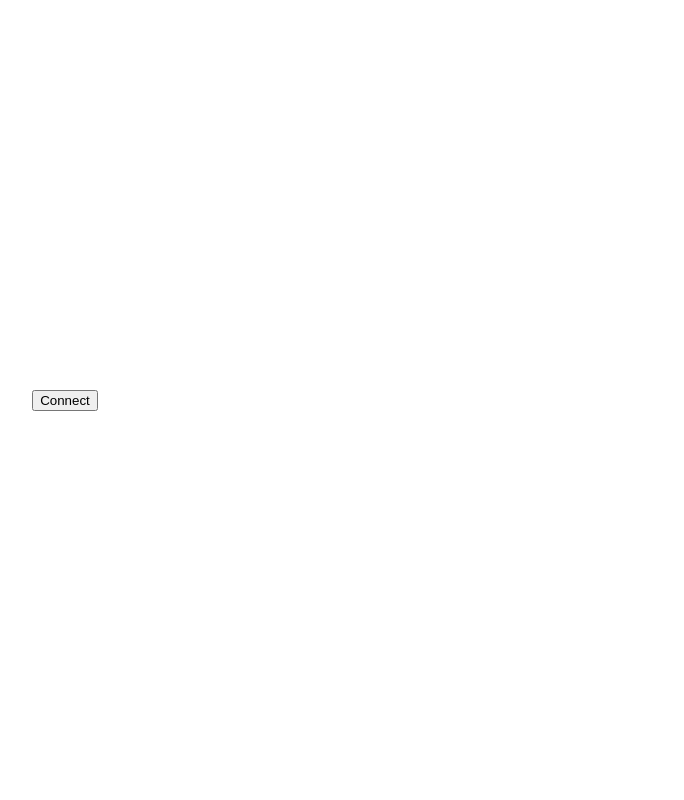
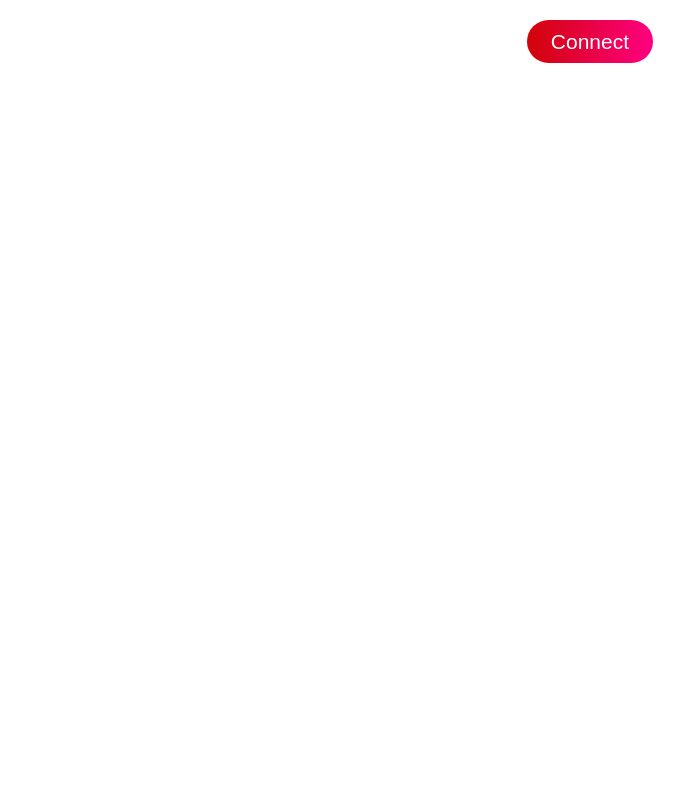
Before and after one commit to BramMathijssen/address-book, a Next.js app in the folder EthGame/ethgame-frontend/: page / in a window 1280 px wide. Shown: the top 800 px of the page, without its empty margins (575-1259 px from the left). Built offline with nearby package versions, Linux system fonts and the light colour scheme.

Commit message:
added ui-context where the gamedetails refresh after an successful deposit without having to refresh the page by hand

```diff
--- a/EthGame/ethgame-frontend/components/ConnectWallet.js
+++ b/EthGame/ethgame-frontend/components/ConnectWallet.js
@@ -3,16 +3,27 @@ import { ethers } from "ethers";
 import { contractAddresses, abi } from "../constants";
 import EthersContext from "../context/ethers-context";
 
+import styles from "./ConnectWallet.module.scss";
+
 const ConnectWallet = () => {
-
   const ethersCtx = useContext(EthersContext);
 
   return (
-    <div>
+    <div className={styles.container}>
       {ethersCtx.userAddress ? (
-        <button className="connect-button connected" onClick={() => ethersCtx.onConnect()}>Connected</button>
+        <button
+          className={`${styles.button} ${styles.connected}`}
+          onClick={() => ethersCtx.onConnect()}
+        >
+          Connected
+        </button>
       ) : (
-        <button className="connect-button unconnected" onClick={() => ethersCtx.onConnect()}>Connect</button>
+        <button
+          className={`${styles.button} ${styles.unconnected}`}
+          onClick={() => ethersCtx.onConnect()}
+        >
+          Connect
+        </button>
       )}
     </div>
   );
--- /dev/null
+++ b/EthGame/ethgame-frontend/components/ConnectWallet.module.scss
@@ -0,0 +1,25 @@
+.container {
+  display: flex;
+  justify-content: flex-end;
+  margin: 20px;
+
+  .button {
+    padding: 0.6rem 1.5rem 0.6rem 1.5rem;
+    border: none;
+    background: linear-gradient(
+      90deg,
+      rgba(2, 0, 36, 1) 0%,
+      rgba(209, 4, 7, 1) 0%,
+      rgba(255, 0, 129, 1) 100%
+    );
+    border-radius: 30px;
+    color: white;
+    font-size: 21px;
+
+    &.connected {
+    }
+    &.unconnected {
+      cursor: pointer;
+    }
+  }
+}
--- a/EthGame/ethgame-frontend/components/EnterGame.js
+++ b/EthGame/ethgame-frontend/components/EnterGame.js
@@ -1,11 +1,13 @@
 import { React, useState, useEffect, useContext } from "react";
 import { ethers } from "ethers";
 import EthersContext from "../context/ethers-context";
+import UiContext from "../context/ui-context";
 
 const EnterGame = () => {
   const [loading, setLoading] = useState(false);
   const [depositAmount, setDepositAmount] = useState(0);
   const ethersCtx = useContext(EthersContext);
+  const uiCtx = useContext(UiContext);
 
   const depositHandler = async (e) => {
     e.preventDefault();
@@ -29,6 +31,7 @@ const EnterGame = () => {
 
     await tx.wait(1);
     setLoading(false);
+    uiCtx.updateUi();
   };
 
   const handleDepositAmountChange = (e) => {
--- a/EthGame/ethgame-frontend/components/GameDetails.js
+++ b/EthGame/ethgame-frontend/components/GameDetails.js
@@ -1,6 +1,7 @@
 import { React, useState, useEffect, useContext } from "react";
 import { ethers } from "ethers";
 import EthersContext from "../context/ethers-context";
+import UiContext from "../context/ui-context";
 
 const GameDetails = () => {
   const [gameWon, setGameWon] = useState("");
@@ -8,6 +9,7 @@ const GameDetails = () => {
   const [contractBalance, setContractBalance] = useState("");
 
   const ethersCtx = useContext(EthersContext);
+  const uiCtx = useContext(UiContext);
 
   useEffect(() => {
     getGameDetails();
@@ -39,8 +41,8 @@ const GameDetails = () => {
   return (
     <div>
       <div className="details">
-        <p>Current Balance in Contract: {contractBalance} ETH</p>
-        <p>Current Games Played: {playerCount}</p>
+        <p>Current Balance in Contract: {uiCtx.contractBalance} ETH</p>
+        <p>Current Games Played: {uiCtx.playerCount}</p>
       </div>
       <div className="event">{gameWon && gameWon}</div>
     </div>
--- /dev/null
+++ b/EthGame/ethgame-frontend/context/ui-context.js
@@ -0,0 +1,41 @@
+import React, { useState, useContext } from "react";
+import { ethers } from "ethers";
+import EthersContext from "../context/ethers-context";
+
+const UiContext = React.createContext({
+  playerCount: null,
+  contractBalance: null,
+  updateUi: () => {},
+});
+
+export const UiContextProvider = (props) => {
+  const [playerCount, setPlayerCount] = useState("");
+  const [contractBalance, setContractBalance] = useState("");
+
+  const ethersCtx = useContext(EthersContext);
+
+  const updateUi = async () => {
+    const playerCount = (await ethersCtx.contract.s_playerCounter()).toString();
+    const contractBalance = (
+      await ethersCtx.provider.getBalance(ethersCtx.contract.address)
+    ).toString();
+    const contractBalanceInEth = ethers.utils.formatEther(contractBalance);
+
+    setPlayerCount(playerCount);
+    setContractBalance(contractBalanceInEth);
+  };
+
+  return (
+    <UiContext.Provider
+      value={{
+        playerCount: playerCount,
+        contractBalance: contractBalance,
+        updateUi: updateUi,
+      }}
+    >
+      {props.children}
+    </UiContext.Provider>
+  );
+};
+
+export default UiContext;
--- a/EthGame/ethgame-frontend/package.json
+++ b/EthGame/ethgame-frontend/package.json
@@ -15,6 +15,7 @@
     "next": "13.1.1",
     "react": "18.2.0",
     "react-dom": "18.2.0",
+    "sass": "^1.57.1",
     "web3modal": "^1.9.11"
   }
 }
--- a/EthGame/ethgame-frontend/pages/_app.js
+++ b/EthGame/ethgame-frontend/pages/_app.js
@@ -2,11 +2,14 @@ import "../styles/globals.css";
 
 import { React, useState, useEffect } from "react";
 import { EthersContextProvider } from "../context/ethers-context";
+import { UiContextProvider } from "../context/ui-context";
 
 function MyApp({ Component, pageProps }) {
   return (
     <EthersContextProvider>
-      <Component {...pageProps} />
+      <UiContextProvider>
+        <Component {...pageProps} />
+      </UiContextProvider>
     </EthersContextProvider>
   );
 }
--- a/EthGame/ethgame-frontend/pages/index.js
+++ b/EthGame/ethgame-frontend/pages/index.js
@@ -16,9 +16,8 @@ export default function Home() {
         <meta name="description" content="Generated by create next app" />
         <link rel="icon" href="/favicon.ico" />
       </Head>
-
+      <ConnectWallet />
       <main className={styles.main}>
-        <ConnectWallet />
         {ethersCtx.contract && <GameDetails />}
         {ethersCtx.contract && <EnterGame />}
       </main>
```
Also changed, not shown: 1 other file (tests, documents, lock files or other folders).
